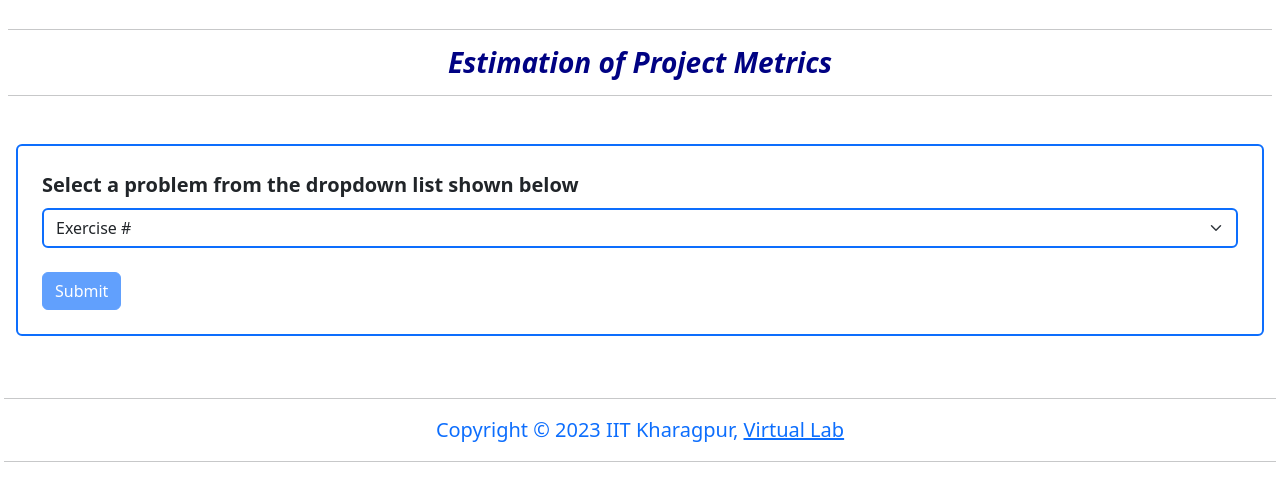
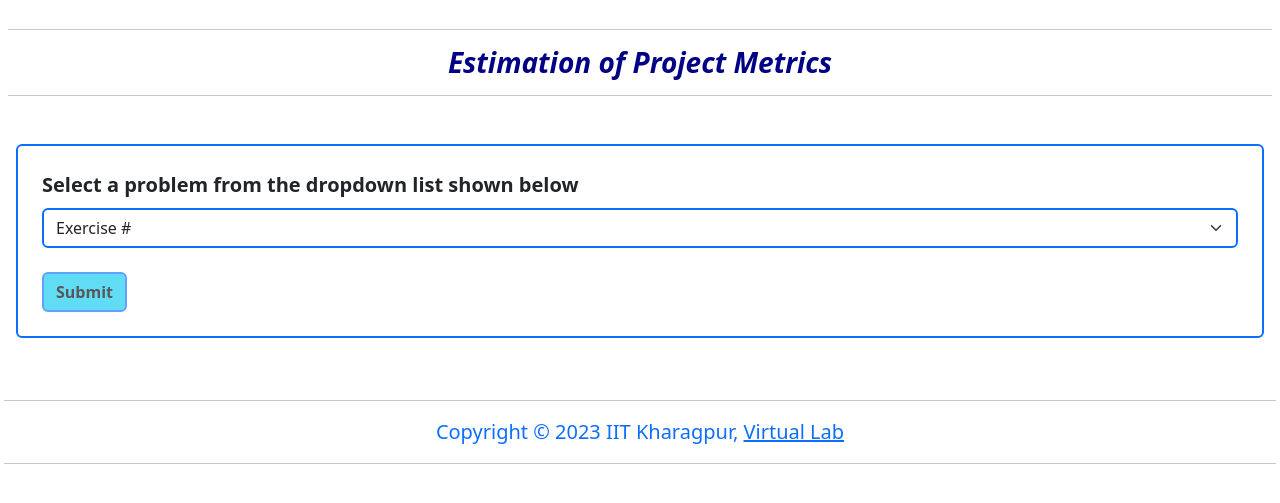
Before and after one commit to prakriti5dhang/Exp-Project-Metrices-IITKGP, a plain HTML site: page experiment/simulation/projectmetrics_index.html in a window 1280 px wide. Shown: the part 145-648 px from the top of the page. Drawn offline with nearby package versions, Linux system fonts and the light colour scheme.

Commit message:
project-metrices updated

```diff
--- a/experiment/simulation/projectmetrics_index.html
+++ b/experiment/simulation/projectmetrics_index.html
@@ -60,7 +60,7 @@ Author: Prakriti Dhang -->
 </select>
 <br>
 <p class=" fw-bold fs-6" id="para1" style="display: none;">Click submit to view solution</p>
-<button type="button" class="btn btn-primary" id="dispviewbtn" onclick="viewsolutionb()" disabled>Submit</button>
+<button type="button" class="btn btn-info border border-2 border-primary fw-bold" id="dispviewbtn" onclick="viewsolutionb()" disabled>Submit</button>
 
   </div> <!-- card body ended for select exercise div-->
 </div> <!-- card ended for select exercise div-->
```
